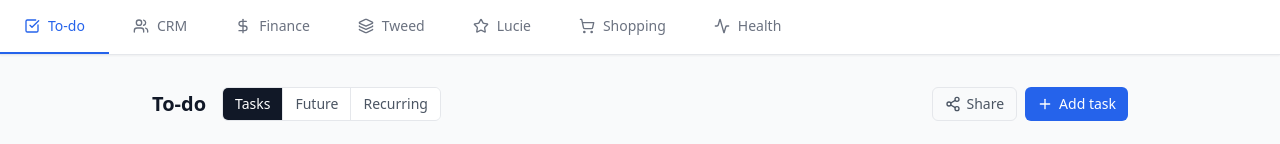
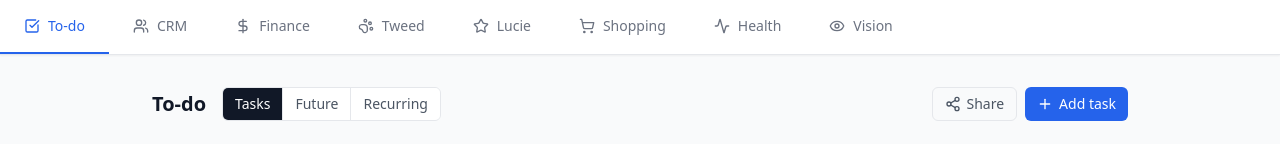
Before and after one commit to lucastrushagent-wq/life-manager, a React (Vite) app: page / in a window 1280 px wide. Shown: the top 144 px of the page. Built offline with nearby package versions, Linux system fonts and the light colour scheme; no server answers.

Commit message:
Add Vision module, update Tweed icon to PawPrint
https://claude.ai/code/session_017ergYq5sD2Q3gX7YncreUB

```diff
--- a/src/core/mcp.ts
+++ b/src/core/mcp.ts
@@ -6,6 +6,7 @@ import { tweedTools } from '../modules/tweed/tools'
 import { lucieTools } from '../modules/lucie/tools'
 import { shoppingTools } from '../modules/shopping/tools'
 import { healthTools } from '../modules/health/tools'
+import { visionTools } from '../modules/vision/tools'
 
 export interface McpTool {
   name: string
@@ -22,4 +23,5 @@ export const mcpTools: McpTool[] = [
   ...lucieTools,
   ...shoppingTools,
   ...healthTools,
+  ...visionTools,
 ]
--- a/src/core/tabs.ts
+++ b/src/core/tabs.ts
@@ -6,6 +6,7 @@ import { tweedTab } from '../modules/tweed'
 import { lucieTab } from '../modules/lucie'
 import { shoppingTab } from '../modules/shopping'
 import { healthTab } from '../modules/health'
+import { visionTab } from '../modules/vision'
 
 export interface TabConfig {
   id: string
@@ -14,4 +15,4 @@ export interface TabConfig {
   component: ComponentType
 }
 
-export const tabs: TabConfig[] = [todoTab, crmTab, financeTab, tweedTab, lucieTab, shoppingTab, healthTab]
+export const tabs: TabConfig[] = [todoTab, crmTab, financeTab, tweedTab, lucieTab, shoppingTab, healthTab, visionTab]
--- a/src/modules/tweed/index.tsx
+++ b/src/modules/tweed/index.tsx
@@ -1,4 +1,4 @@
-import { Layers } from 'lucide-react'
+import { PawPrint } from 'lucide-react'
 import type { TabConfig } from '../../core/tabs'
 
 function TweedModule() {
@@ -13,6 +13,6 @@ function TweedModule() {
 export const tweedTab: TabConfig = {
   id: 'tweed',
   label: 'Tweed',
-  icon: Layers,
+  icon: PawPrint,
   component: TweedModule,
 }
--- /dev/null
+++ b/src/modules/vision/index.tsx
@@ -0,0 +1,18 @@
+import { Eye } from 'lucide-react'
+import type { TabConfig } from '../../core/tabs'
+
+function VisionModule() {
+  return (
+    <div className="max-w-5xl mx-auto px-6 py-8">
+      <h1 className="text-xl font-semibold text-gray-900 mb-2">Vision</h1>
+      <p className="text-sm text-gray-400">Coming soon.</p>
+    </div>
+  )
+}
+
+export const visionTab: TabConfig = {
+  id: 'vision',
+  label: 'Vision',
+  icon: Eye,
+  component: VisionModule,
+}
--- /dev/null
+++ b/src/modules/vision/schema.ts
@@ -0,0 +1 @@
+// Vision module schemas — to be defined
--- /dev/null
+++ b/src/modules/vision/service.ts
@@ -0,0 +1 @@
+// Vision module service — to be defined
--- /dev/null
+++ b/src/modules/vision/store.ts
@@ -0,0 +1 @@
+// Vision module store — to be defined
--- /dev/null
+++ b/src/modules/vision/tools.ts
@@ -0,0 +1,3 @@
+import type { McpTool } from '../../core/mcp'
+
+export const visionTools: McpTool[] = []
--- /dev/null
+++ b/src/modules/vision/types.ts
@@ -0,0 +1 @@
+// Vision module types — to be defined
```
